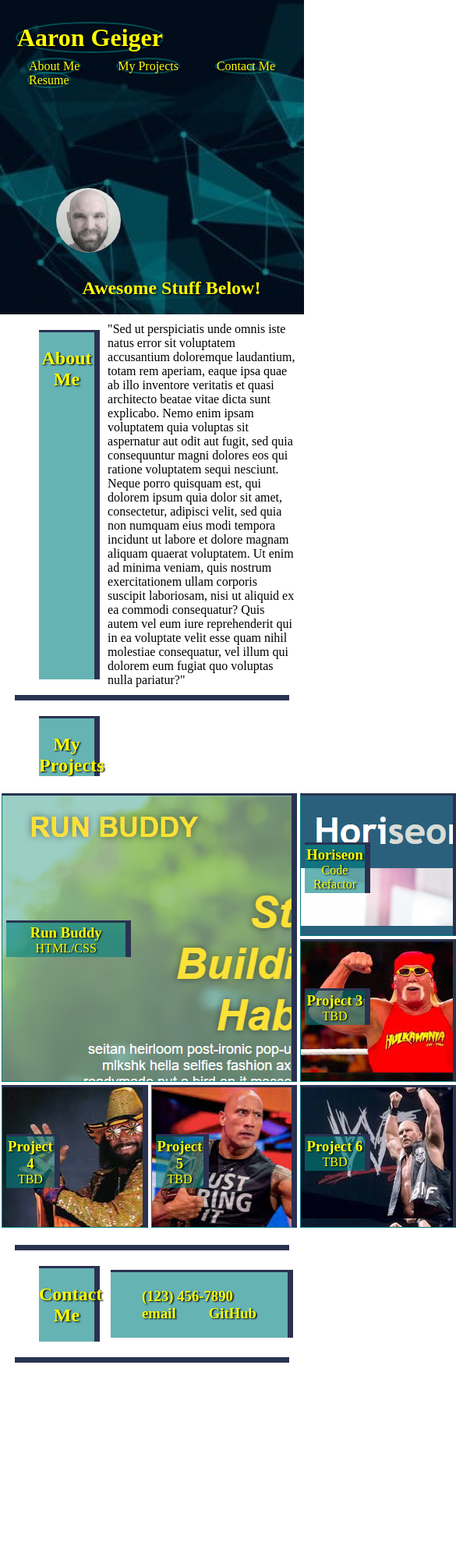
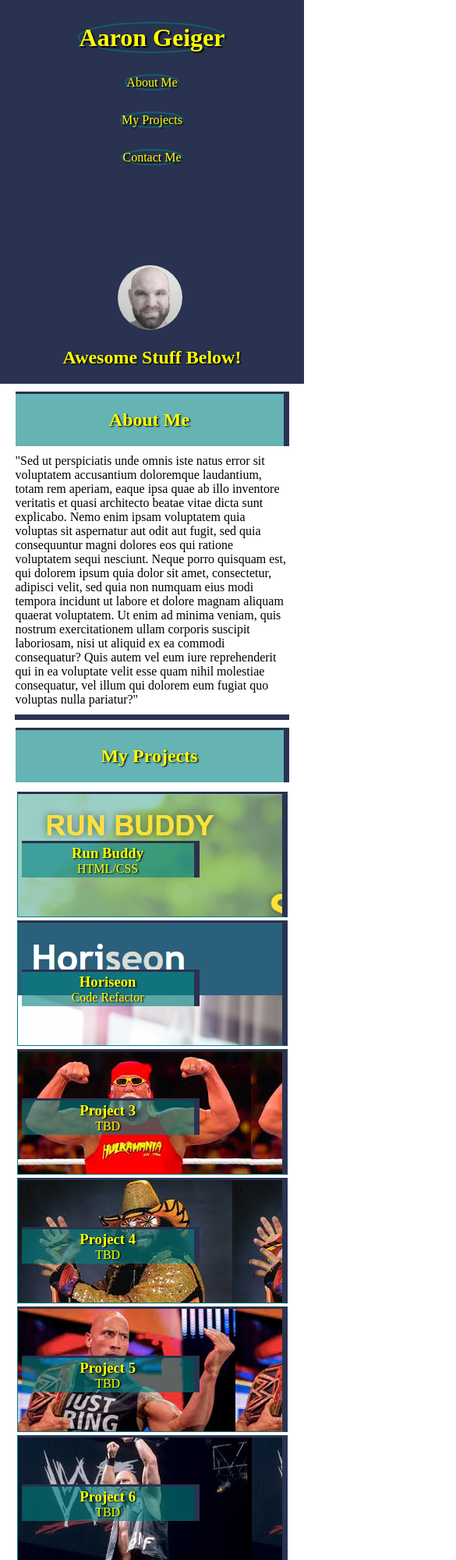
Before and after one commit to geigea84/Portfolio, a plain HTML site: page index.html in a window 390 px wide. Shown: the top 2000 px of the page at 78% size, 585 px wide, since content can reach past the window. Before the commit the page ends 1757 px from the top, so only its background shows below. Drawn offline with Linux system fonts and the light colour scheme.

Commit message:
added media queries

```diff
--- a/assets/css/style.css
+++ b/assets/css/style.css
@@ -19,6 +19,7 @@ body h2 {
     text-shadow: 1.5px 1px 2px black;
     background-color: var(--color5);
     padding-top: 20px;
+    padding-bottom: 20px;
     margin: 10px 0 10px 50px;
     vertical-align: middle;
     width: 20%;
@@ -87,7 +88,7 @@ header nav ul li {
     padding: 0 15px 0 15px;
 }
 
-.header-img {
+header img {
     padding-left: 72px;
 }
 
@@ -305,4 +306,138 @@ header h2 {
     border-radius: 15%;
 }
 
-/* footer styles */
+/* MEDIA QUERY FOR SMALLER DESKTOP SCREENS AND SMALLER */
+
+@media screen and (max-width: 980px) {
+
+    .my-projects {
+        display: block;
+    }
+
+    .my-projects h2 {
+        text-align: center;
+        width: 90%;
+        margin: 0 auto;
+    }
+
+    .grid-wrapper {
+        width: 90%;
+    }
+}
+
+/* MEDIA QUERY FOR TABLETS AND SMALLER */
+
+@media screen and (max-width: 768px) {
+
+    .about-me {
+        display: block;
+    }
+
+    .about-me h2 {
+        text-align: center;
+        width: 90%;
+        margin: auto;
+    }
+
+    .about-me p {
+        width: 90%;
+        padding-top: 10px;
+    }
+
+    .contact-me {
+        display: block;
+    }
+
+    .contact-me h2 {
+        text-align: center;
+        width: 90%;
+        margin: auto;
+    }
+
+    .contact-list {
+        width: 90%;
+        margin: 10px auto 0;
+    }
+
+    .contact-list a {
+        padding-right: 20px;
+    }
+}
+
+@media screen and (max-width: 650px) {
+    header {
+        background-image: none;
+        background-color: var(--color2);
+    }
+
+    header h1 {
+        text-align: center;
+    }
+
+    .topline {
+        display: block;
+    }
+
+    header nav ul {
+        display: block;
+        text-align: center;
+    }
+
+    header nav ul li {
+        margin: 30px 0;
+    }
+
+    header nav ul li:last-child {
+        margin-bottom: 0;
+    }
+
+    .header-img {
+        display: block;
+        margin-left: auto;
+        margin-right: auto;
+        width: fit-content;
+        padding-right: 77px;
+    }
+
+    header h2 {
+        display: block;
+        margin: 0 auto;
+    }
+
+    .about-me h2 {
+        margin-top: 10px;
+    }
+
+    .grid-wrapper {
+        width: 90%;
+    }
+
+    .grid-container {
+        grid-template-columns: repeat(1, 1fr);
+        grid-template-rows: repeat(6, 1fr);
+    }
+
+    .run-buddy {
+        grid-column: 1/ span 1;
+        grid-row: 1/ span 1;
+    }
+
+    .grid-text-large {
+        background-color: var(--color5);
+        padding: 2px;
+        margin-top: 50px;
+        margin-right: 50px;
+        border-right: 7px solid var(--color2);
+        border-top: 3px solid var(--color2);
+    }
+
+    .contact-list ul {
+        display: block;
+        text-align: center;
+    }
+
+    .contact-list a {
+        padding-right: 0;
+        text-decoration: underline;
+    }
+}
--- a/index.html
+++ b/index.html
@@ -5,6 +5,7 @@
     <meta charset="UTF-8" />
     <title>Web Development Portfolio of Aaron Geiger</title>
     <link rel="stylesheet" href="./assets/css/style.css">
+    <meta name="viewport" content="width=device-width, initial-scale=1.0">
 </head>
 
 <body>
@@ -25,10 +26,6 @@
                     <li>
                         <a href="#contact-me">Contact Me</a>
                     </li>
-                    <!--idea: connect to another page with my resume-->
-                    <li>
-                        <a href="#resume">Resume</a>
-                    </li>
                 </ul>
             </nav>
         </div>
@@ -43,7 +40,8 @@
 
     <!--about me-->
     <section id="about-me">
-        <div class="about-me bottom-border">
+        <div class="bottom-border">
+            <div class="about-me">
                 <h2>
                     About Me
                 </h2>
@@ -58,6 +56,7 @@
                     vel eum iure reprehenderit qui in ea voluptate velit esse quam nihil molestiae consequatur, vel illum
                     qui dolorem eum fugiat quo voluptas nulla pariatur?"
                 </p>
+            </div>
         </div>
     </section>
 
@@ -165,11 +164,6 @@
             </div>
         </div>
     </section>
-
-    <!--not sure if needed yet, filling in for now-->
-    <footer>
-
-    </footer>
 </body>
 
 </html>
```
Lines whose indentation alone changed are shown as unchanged.
